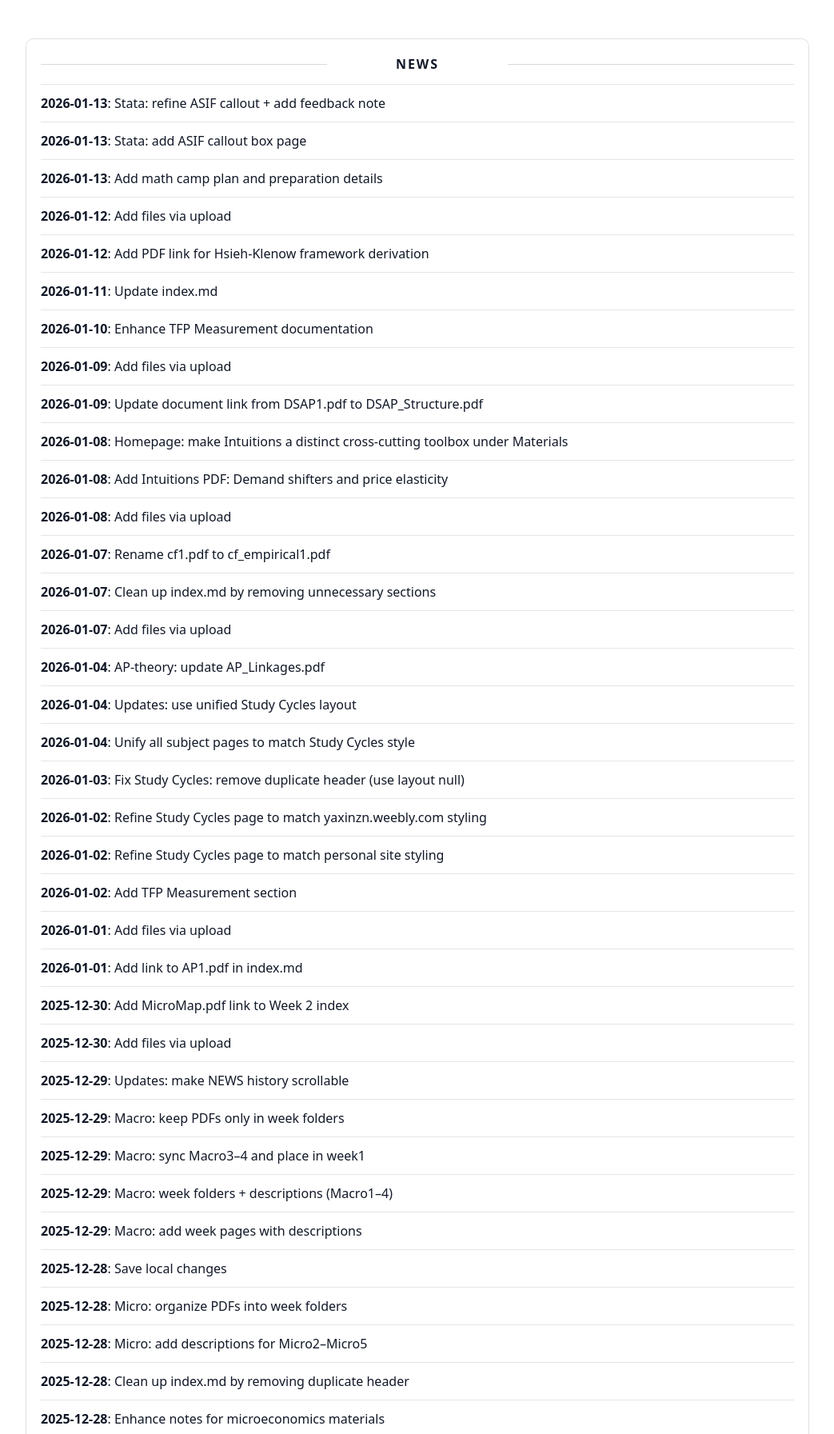
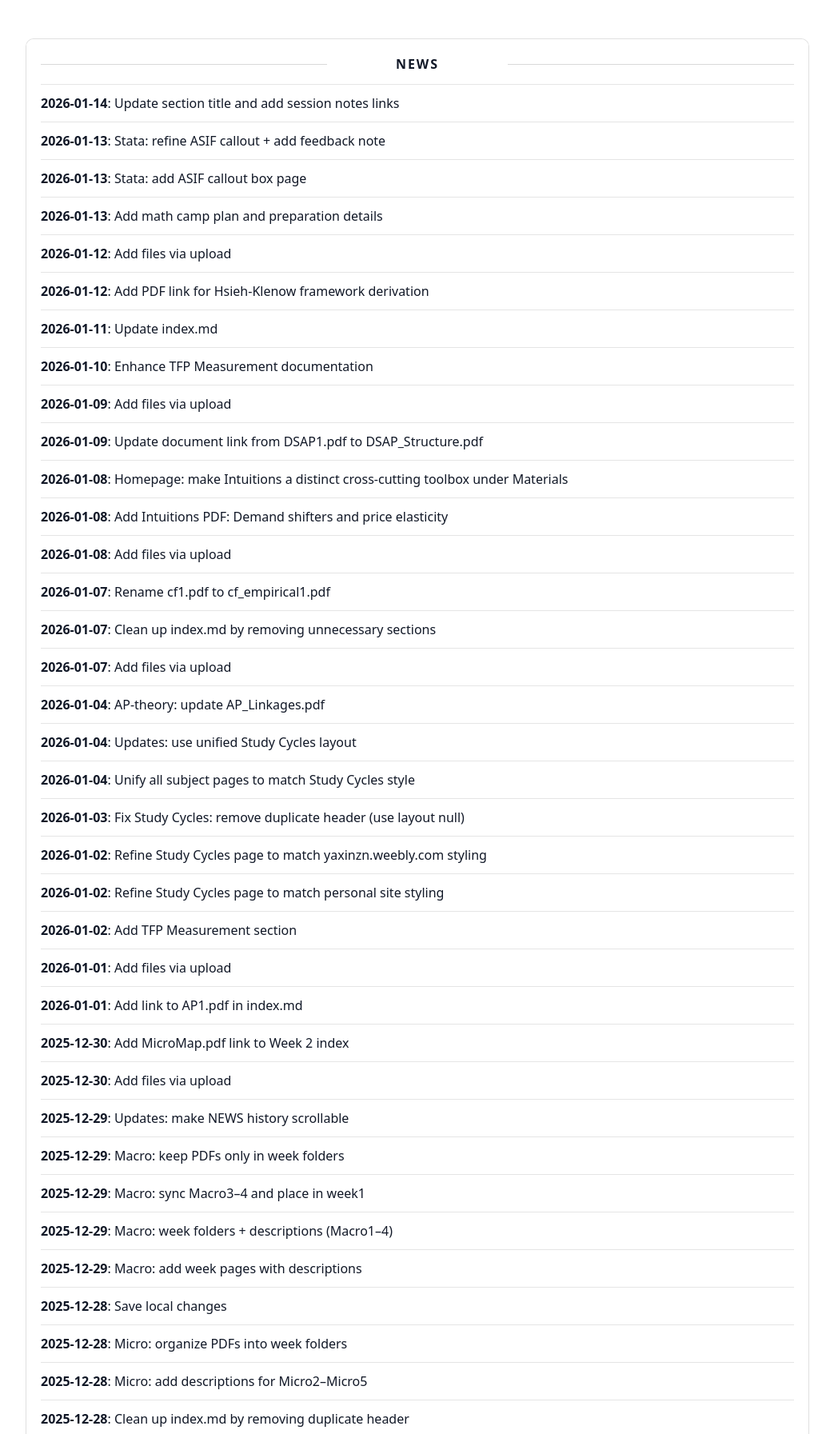
Before and after one commit to yaxinzn/study-archive, a Jekyll site: the page built from updates/index.md, in a window 1280 px wide, cut to the strip 476-2269 px from the top of the page. Shown: the whole strip at 80% size, without its empty margins (118-1161 px from the left). Built offline with Jekyll 4.4.1, drawn with Linux system fonts in a browser that asks for light colours; some of the changed text lies outside the part shown.

Commit message:
chore: update NEWS feed

```diff
--- a/_data/news.yml
+++ b/_data/news.yml
@@ -1,4 +1,7 @@
 # Auto-generated update history (sorted newest -> oldest). Do not edit manually.
+- ts: "1768387343"
+  date: "2026-01-14"
+  title: "Update section title and add session notes links"
 - ts: "1768301092"
   date: "2026-01-13"
   title: "Stata: refine ASIF callout + add feedback note"
```
